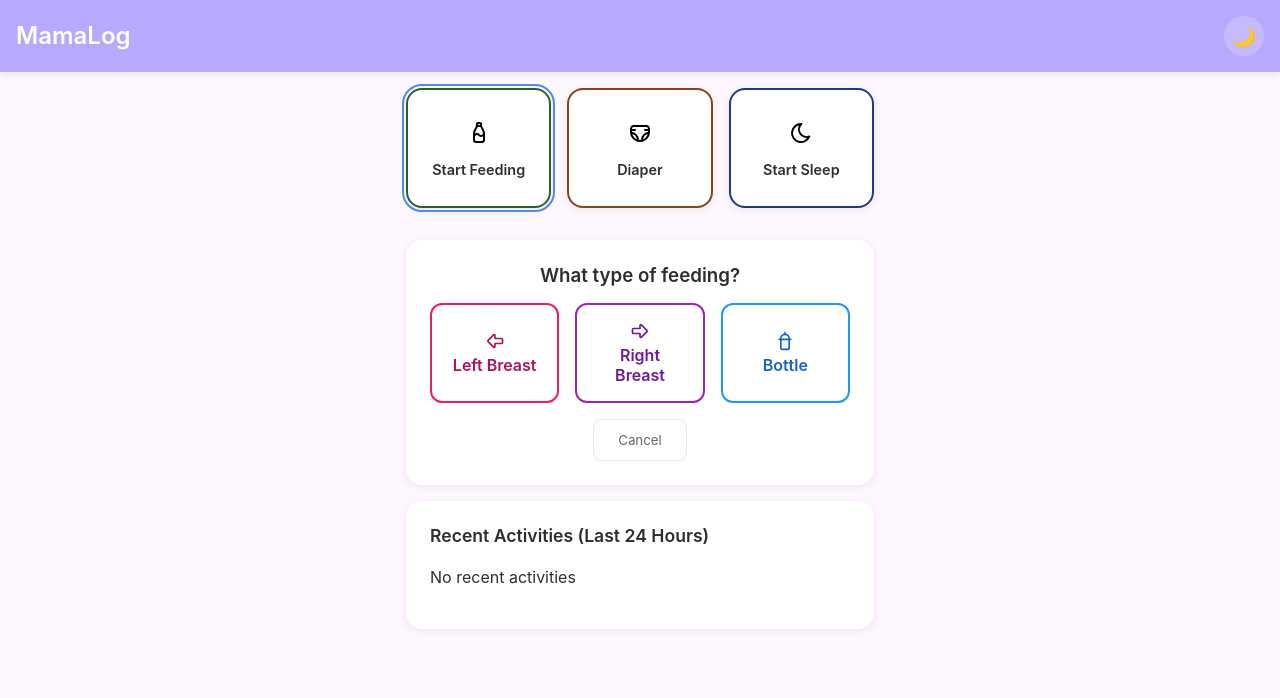
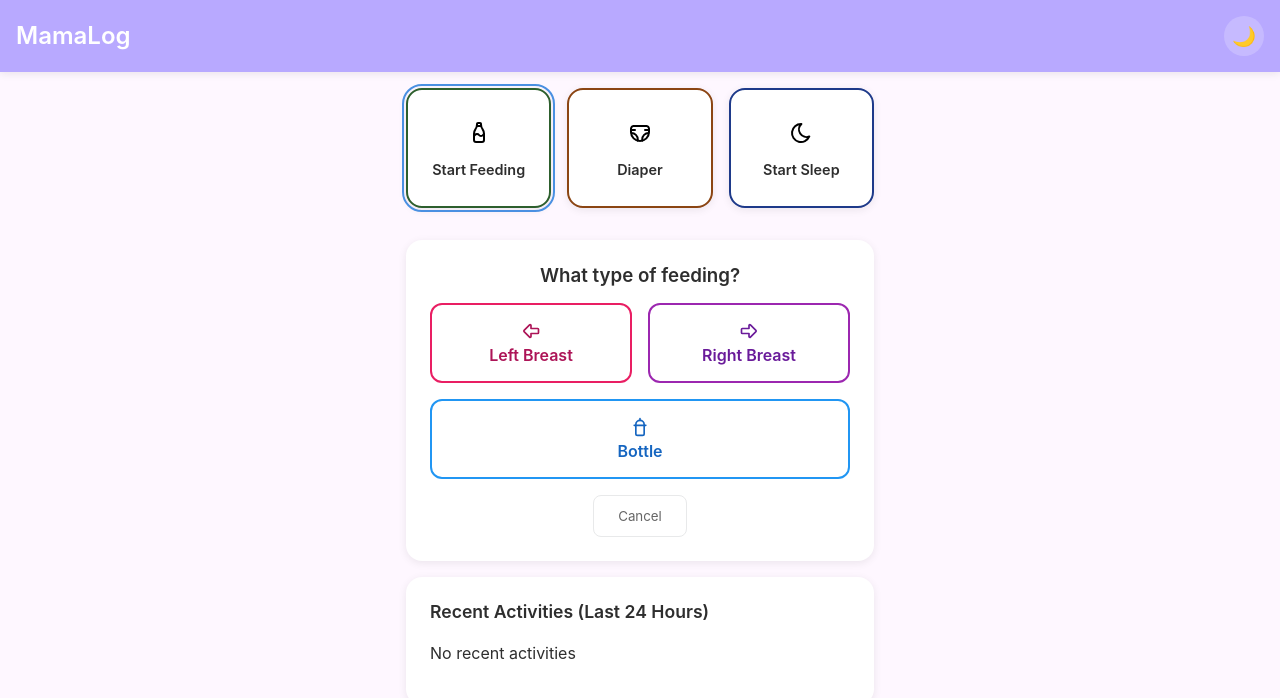
Before and after one commit to flisnes/amme-app, a React (Vite) app: page / in a window 1280 px wide. Both pictures are taken after a click on the button "Start Feeding". Shown: the top 698 px of the page. Built offline with nearby package versions, Linux system fonts and the light colour scheme.

Commit message:
Moved left/right button position

```diff
--- a/src/App.css
+++ b/src/App.css
@@ -471,10 +471,19 @@
 }
 
 .feeding-buttons {
-  display: grid;
-  grid-template-columns: 1fr 1fr 1fr;
+  display: flex;
+  flex-direction: column;
   gap: 1rem;
   margin-bottom: 1rem;
+}
+
+.breast-buttons {
+  display: flex;
+  gap: 1rem;
+}
+
+.breast-buttons .feeding-type-btn {
+  flex: 1;
 }
 
 .feeding-type-btn {
--- a/src/App.tsx
+++ b/src/App.tsx
@@ -482,6 +482,7 @@ function App() {
           <div className="feeding-options">
             <h3>What type of feeding?</h3>
             <div className="feeding-buttons">
+              <div className="breast-buttons">
                 <button
                   className="feeding-type-btn left"
                   onClick={() => startActivity('breastfeeding', 'left')}
@@ -494,6 +495,7 @@ function App() {
                 >
                   <TbArrowBigRight size={20} /> Right Breast
                 </button>
+              </div>
               <button
                 className="feeding-type-btn bottle"
                 onClick={() => startActivity('breastfeeding', 'bottle')}
```
Lines whose indentation alone changed are shown as unchanged.
